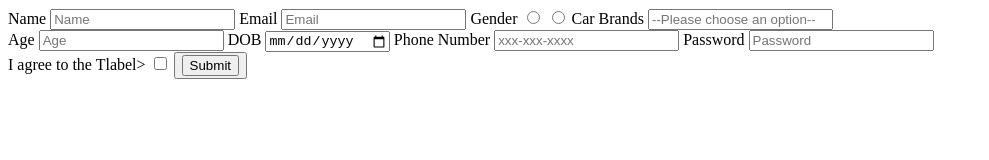
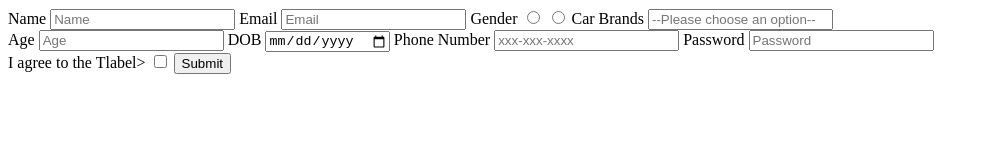
Before and after one commit to acciojob/signup-form-car-O2119, a website: page main.html in a window 1280 px wide. Shown: the whole page, without its empty margins (0-989 px from the left). Drawn offline with Linux system fonts and the light colour scheme.

Commit message:
created a submission

```diff
--- a/main.html
+++ b/main.html
@@ -36,7 +36,7 @@
 
 	<label for="tos">I agree to the Tlabel>
 	<input type="checkbox" id="tos" required>
-	<button><input type="submit" ></button>
+   <input type="submit" >
 	</form>
 	<!-- the entire body must be written by student -->
     <script type="text/javascript" src="./script.js">
```
